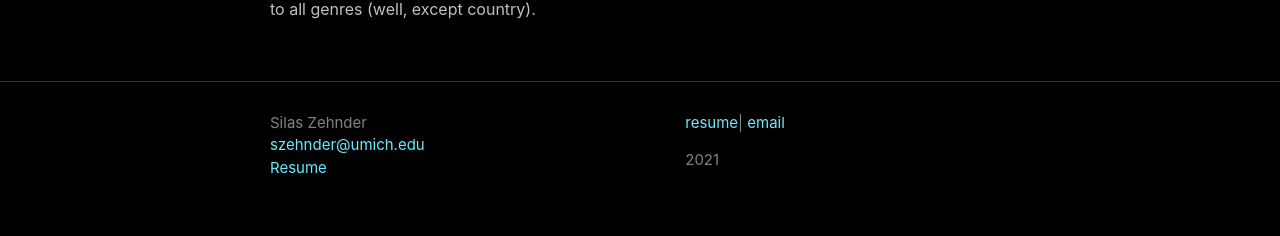
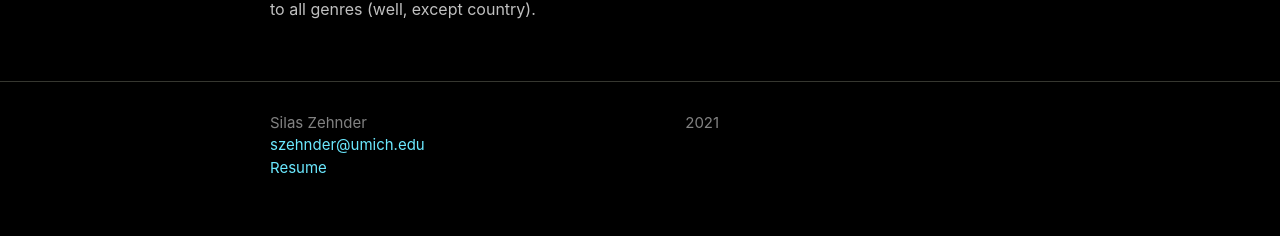
Before and after one commit to silaszehnder/silaszehnder.github.io, a Jekyll site: the page built from about.md, in a window 1280 px wide. Shown: the part 1062-1298 px from the top of the page. Built offline with Jekyll 4.4.1, drawn with Linux system fonts in a browser that asks for light colours.

Commit message:
Update footer.html

```diff
--- a/_includes/footer.html
+++ b/_includes/footer.html
@@ -25,7 +25,6 @@
       </div>
 
       <div class="footer-col footer-col-3">
-        <p><a class="u-email" href="/assets/szehnder_resume.pdf">resume</a>| <a class="u-email" href="mailto:silaszehnder@gmail.com">email</a></p>
         <p>{{- site.description | escape -}}</p>
       </div>
     </div>
```
